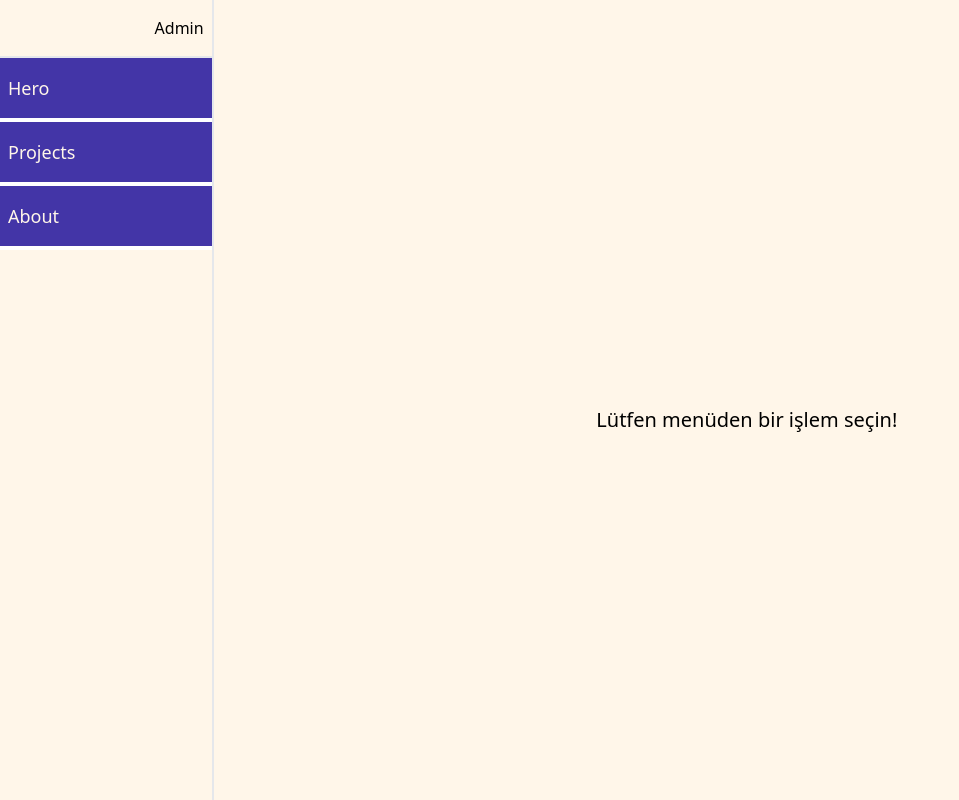
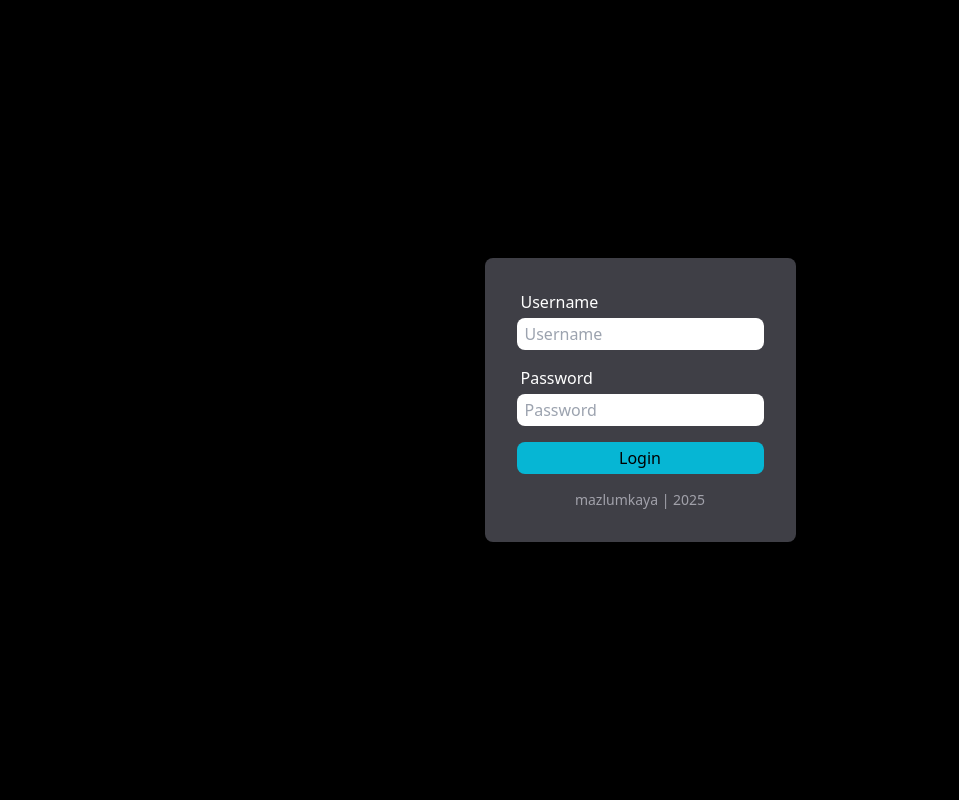
Before and after one commit to kayamazlum/my-portfolio-admin, a Next.js app: page / in a window 1280 px wide. Shown: the whole page, without its empty margins (0-959 px from the left). Built offline with nearby package versions, Linux system fonts and the light colour scheme; no server answers.

Commit message:
login sayfası olusturuldu api baglantisi yapiliyor

```diff
--- a/src/app/page.js
+++ b/src/app/page.js
@@ -1,12 +1,14 @@
-import Menu from "@/components/menu";
+import Auth from "@/components/auth";
+// import Menu from "@/components/menu";
 export default function Home() {
   return (
     <div className="">
       <main className="flex lg:flex-row flex-col">
-        <Menu />
+        {/* <Menu />
         <div className="w-full flex justify-center items-center text-xl mt-10">
           Lütfen menüden bir işlem seçin!
-        </div>
+        </div> */}
+        <Auth />
       </main>
       <footer className=""></footer>
     </div>
--- /dev/null
+++ b/src/components/auth/index.jsx
@@ -0,0 +1,89 @@
+"use client";
+import axios from "axios";
+import React, { useState } from "react";
+
+const Auth = () => {
+  const [username, setUsername] = useState("");
+  const [password, setPassword] = useState("");
+  const [error, setError] = useState("");
+
+  const login = async (e) => {
+    e.preventDefault();
+    setError(""); // Önceki hatayı temizle
+
+    try {
+      const res = await axios.post(
+        `${process.env.NEXT_PUBLIC_BACKEND_URI}/api/login`,
+        {
+          username,
+          password,
+        }
+      );
+
+      console.log("Giriş başarılı!", res.data);
+      localStorage.setItem("token", res.data.token);
+      alert("Giriş başarılı");
+    } catch (err) {
+      // Hata durumunda, doğru hata mesajını yakalayalım
+      if (err.response) {
+        // Backend'den dönen hata mesajını kullan
+        setError(err.response.data.message || "Bir hata oluştu!");
+      } else {
+        // Backend'e ulaşılamıyorsa veya başka bir hata oluştuysa
+        setError("Sunucuya bağlanılamadı.");
+      }
+      console.error("Giriş hatası:", err.response || err.message);
+    }
+  };
+
+  return (
+    <div className="flex bg-black h-screen w-full justify-center items-center">
+      <div className="bg-zinc-700 p-8 rounded-lg">
+        <form className="gap-4 flex flex-col" onSubmit={login}>
+          <div className="gap-1 flex flex-col w-full">
+            <label htmlFor="username" className="font-medium text-white pl-1">
+              Username
+            </label>
+            <input
+              type="text"
+              name="username"
+              id="username"
+              onChange={(e) => setUsername(e.target.value)}
+              required
+              placeholder="Username"
+              className="rounded-lg px-2 py-1"
+            />
+          </div>
+          <div className="gap-1 flex flex-col w-full">
+            <label htmlFor="password" className="font-medium text-white pl-1">
+              Password
+            </label>
+            <input
+              type="password"
+              name="password"
+              id="password"
+              onChange={(e) => setPassword(e.target.value)}
+              required
+              placeholder="Password"
+              className="rounded-lg px-2 py-1"
+            />
+          </div>
+          {/* Hata mesajını göster */}
+          {error && <p className="w-full text-red-500 text-sm">{error}</p>}
+          <div className="w-full">
+            <button className="rounded-lg bg-cyan-500 font-medium p-1 w-full duration-500 ease-in transition hover:bg-cyan-600">
+              Login
+            </button>
+          </div>
+          <div className="w-full flex justify-center top-5">
+            <span className="text-sm text-zinc-400 font-light ">
+              mazlumkaya | 2025
+            </span>
+          </div>
+        </form>
+      </div>
+    </div>
+  );
+};
+
+export default Auth;
```
